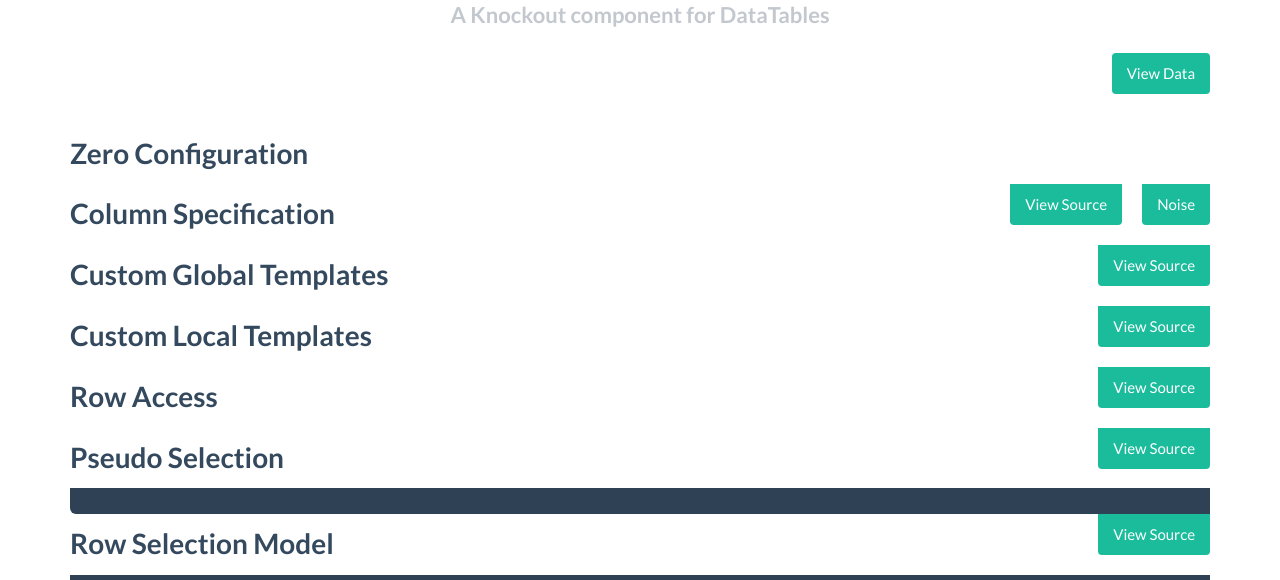
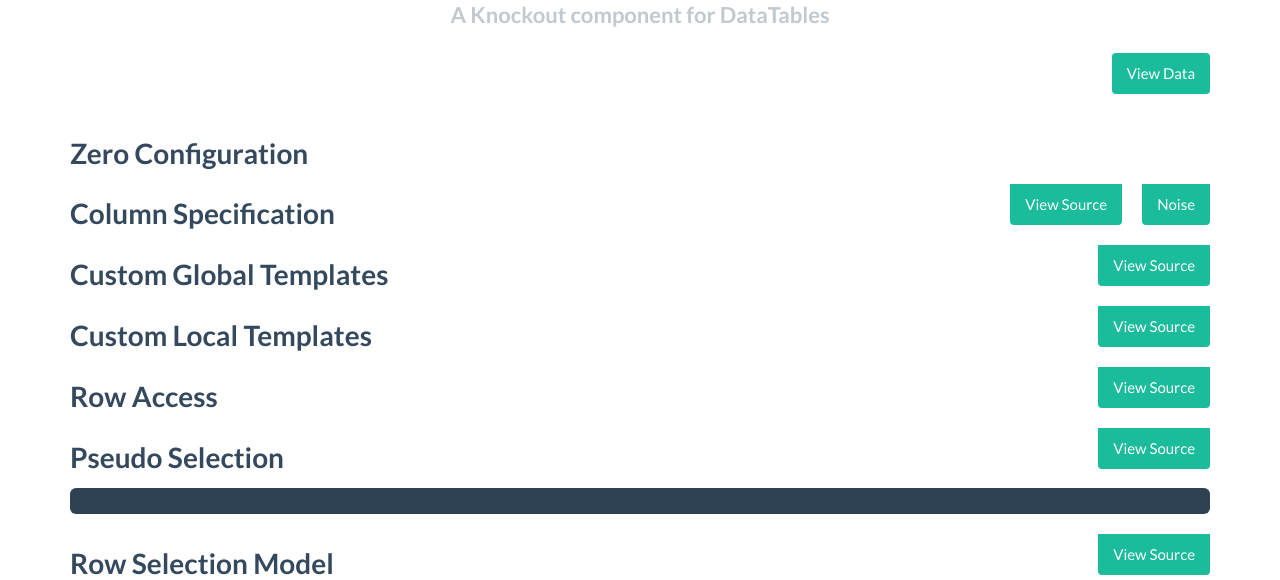
Before and after one commit to EikosPartners/ko-datatables, a plain HTML site: page index.html in a window 1280 px wide. Shown: the part 220-800 px from the top of the page. Drawn offline with Linux system fonts and the light colour scheme; a script that the page names is missing.

Commit message:
Style selected content area

```diff
--- a/index.css
+++ b/index.css
@@ -153,3 +153,8 @@
 .no-info .dataTables_info {
     display: none;
 }
+
+[id$="selected"] > pre {
+    border-radius: 6px;
+    margin-bottom: 20px;
+}
```
